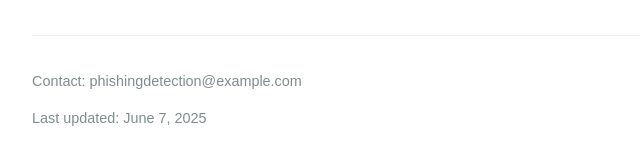
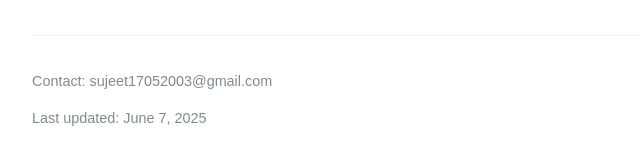
Before and after one commit to SujeetPawar/Privacy-Policy, a plain HTML site: page index.html in a window 1280 px wide. Shown: the part 904-1066 px from the top of the page, 208-848 px from the left. Drawn offline with Linux system fonts and the light colour scheme.

Commit message:
contact added

```diff
--- a/index.html
+++ b/index.html
@@ -69,7 +69,7 @@
     </ul>
 
     <div class="footer">
-        <p>Contact: phishingdetection@example.com</p>
+        <p>Contact: sujeet17052003@gmail.com</p>
         <p>Last updated: June 7, 2025</p>
     </div>
 </body>
```
